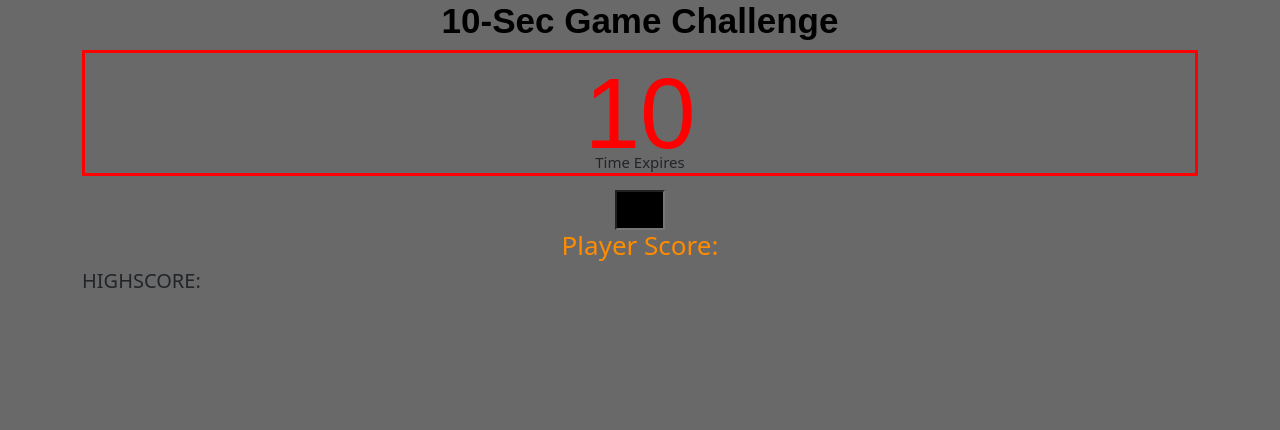
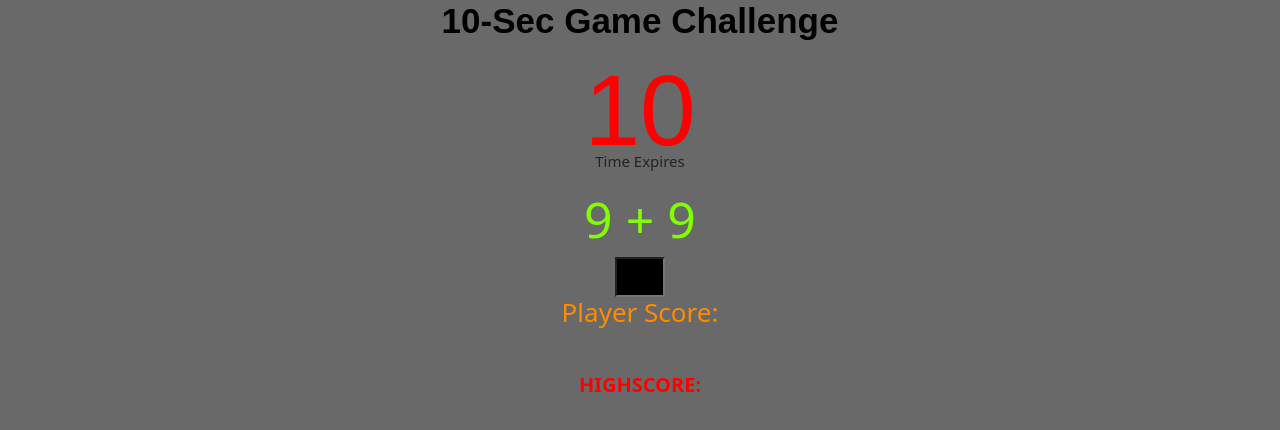
Before and after one commit to CAMBAM30/10-sec-Game-, a plain HTML site: page index.html in a window 1280 px wide. Drawn offline with nearby package versions, Linux system fonts and the light colour scheme.

Commit message:
add highscore tracker for session and css

```diff
--- a/app.js
+++ b/app.js
@@ -13,7 +13,14 @@ $(document).ready(function() {
         Score += amount;
         $('#Score').text(Score);
     };
-    var highScore = function ()
+    var newHighScore = function () {
+        if (Score > highScore){
+            highScore = Score;
+            localStorage.setItem("highScore",highScore);
+        }
+        $('#highScore').text(highScore);
+    };
+
     var beginGame = function () {
         if (!interval) {
             if (timeRemaining === 0){
@@ -51,6 +58,7 @@ $(document).ready(function() {
             $('#player-input').val('');
             fixTimeRemaining(+1);
             fixScore(+1);
+            newHighScore(Score);
         }
     };
     $('#player-input').on('keyup', function () {
--- a/styles.css
+++ b/styles.css
@@ -18,7 +18,6 @@ h2{
     font-weight: 800;
 }
 h3{
-    border-style: solid;
     text-align: center;
     font-size: 100px;
     font-family: fantasy;
@@ -30,6 +29,12 @@ h4 {
     font-size: 26px;
     color: darkorange;
 }
+h5 {
+    margin-top: 45px;
+    text-align: center;
+    font-weight: 700;
+    color: red;
+}
 input#player-input {
     margin: auto;
     display: block;
@@ -39,6 +44,7 @@ input#player-input {
     color: red;
 }
 p {
+    margin-top: 5px;
     text-align: center;
     font-size: 15px;
     font-weight: 100;
```
